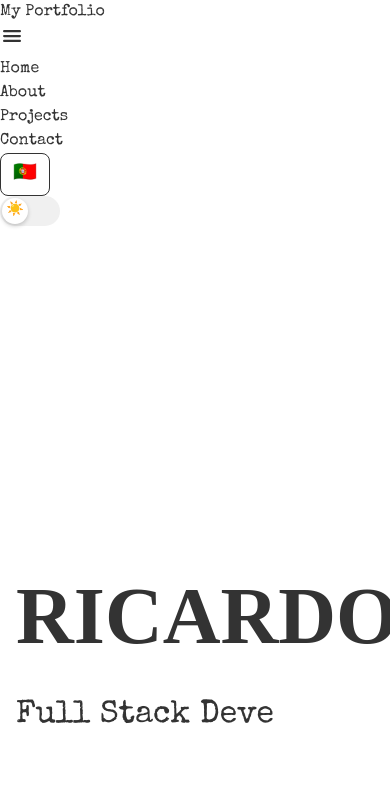
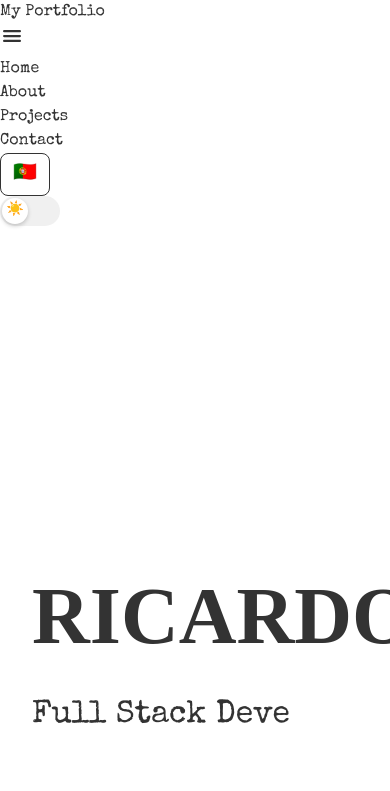
Before and after one commit to RicardoMorim/Portfolio, a Next.js app: page / in a window 390 px wide. Shown: the top 791 px of the page. Built offline with nearby package versions, Linux system fonts and the light colour scheme; a web font is replaced by a local one.

Commit message:
Refactor site manifest paths; update viewport meta tag for improved responsiveness; fix demo URL in translations; enhance CSS for mobile layout and scrollbar handling

```diff
--- a/src/app/layout.tsx
+++ b/src/app/layout.tsx
@@ -100,11 +100,8 @@ export default function RootLayout({
 				<link rel="mask-icon" href="/safari-pinned-tab.svg" color="#5bbad5" />
 				<meta name="msapplication-TileColor" content="#da532c" />
 				<meta name="theme-color" content="#ffffff" />
-				<meta
-					name="viewport"
-					content="width=device-width, initial-scale=1.0, maximum-scale=1.0, user-scalable=no"
-				/>
 				<link rel="canonical" href="https://ricardoportfolio.vercel.app" />
+				<meta name="viewport" content="width=device-width, initial-scale=1.0"/>
 			</head>
 			<body>
 				<ThemeProvider>
--- a/src/language/translations/en.ts
+++ b/src/language/translations/en.ts
@@ -12,7 +12,7 @@ const projects: Project = {
       links: {
         demo: "Live Demo →",
         github: "GitHub →",
-        demoUrl: "blogricardo.vercel.app",
+        demoUrl: "https://blogricardo.vercel.app",
         githubUrl: "https://github.com/RicardoMorim/Blog",
       },
     },
--- a/src/language/translations/pt.ts
+++ b/src/language/translations/pt.ts
@@ -12,7 +12,7 @@ const projects: Project = {
       links: {
         demo: "Ver Demo →",
         github: "GitHub →",
-        demoUrl: "blogricardo.vercel.app",
+        demoUrl: "https://blogricardo.vercel.app",
         githubUrl: "https://github.com/RicardoMorim/Blog",
       },
     },
--- a/src/styles/globals.css
+++ b/src/styles/globals.css
@@ -16,10 +16,11 @@
 	--button-text: #333333;
 }
 
+
 html {
 	scroll-behavior: smooth;
 	overflow-x: hidden;
-	width: 100%;
+	width: 100dvw;
 	position: relative;
 }
 
@@ -29,7 +30,7 @@ body {
 	background-color: var(--bg-color);
 	color: var(--text-color);
 	transition: background-color 0.3s, color 0.3s;
-	width: 100%;
+	width: 100dvw;
 	overflow-x: hidden;
 	position: relative;
 }
@@ -172,3 +173,55 @@ body {
 .language-switch:hover {
 	transform: scale(1.05);
 }
+
+
+/* Fix width on mobile */
+@media screen and (max-width: 766px) {
+	:root {
+		--scrollbar-width: calc(100vw - 100%);
+	}
+
+	html {
+		margin-right: calc(-1 * var(--scrollbar-width));
+		overflow-x: hidden;
+		width: 100vw;
+	}
+
+	body {
+		overflow-x: hidden;
+		width: 100%;
+		position: relative;
+	}
+
+	.contact-container,
+	.projects-container,
+	.skills-container,
+	.about-container,
+	.hero-container {
+		max-width: min(1200px, 100%);
+		width: 100%;
+		margin: 0 auto;
+		padding: 0 1rem;
+		position: relative;
+		overflow-x: hidden;
+		overflow-y: hidden;
+	}
+
+	.fixed {
+		width: calc(100% - var(--scrollbar-width));
+	}
+
+	.modal-overlay {
+		width: 100vw;
+		position: fixed;
+		inset: 0;
+		background: rgba(0, 0, 0, 0.8);
+		display: flex;
+		justify-content: center;
+		align-items: center;
+		z-index: 9999;
+		touch-action: none;
+		padding-right: var(--scrollbar-width);
+		/* Compensate for scrollbar */
+	}
+}
--- a/src/styles/main.css
+++ b/src/styles/main.css
@@ -652,7 +652,6 @@
 	background-color: var(--bg-color);
 	padding: 6rem 2rem;
 	position: relative;
-
 }
 
 .contact-container {
```
Also changed, not shown: public/icons/site.webmanifest.
